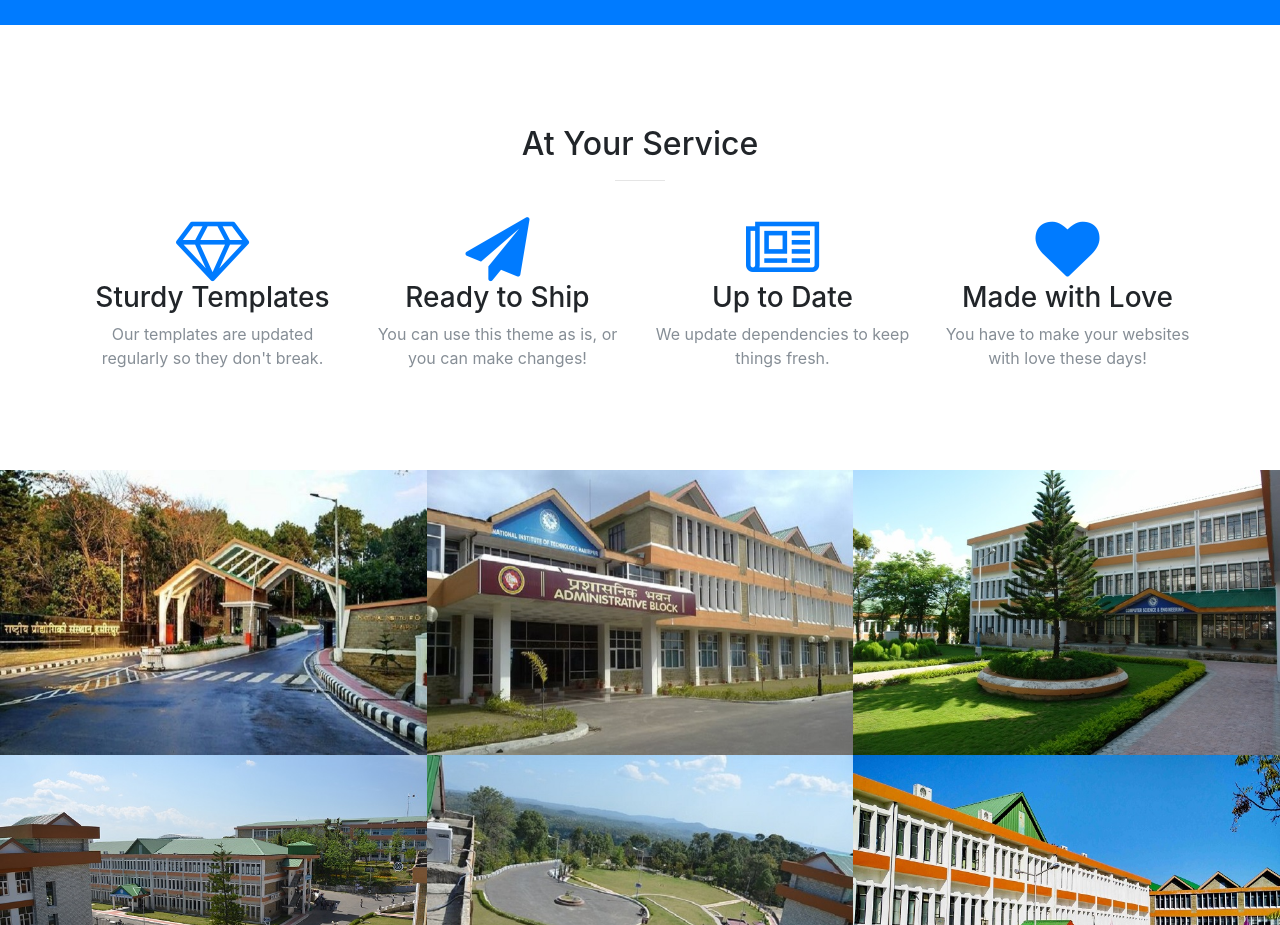
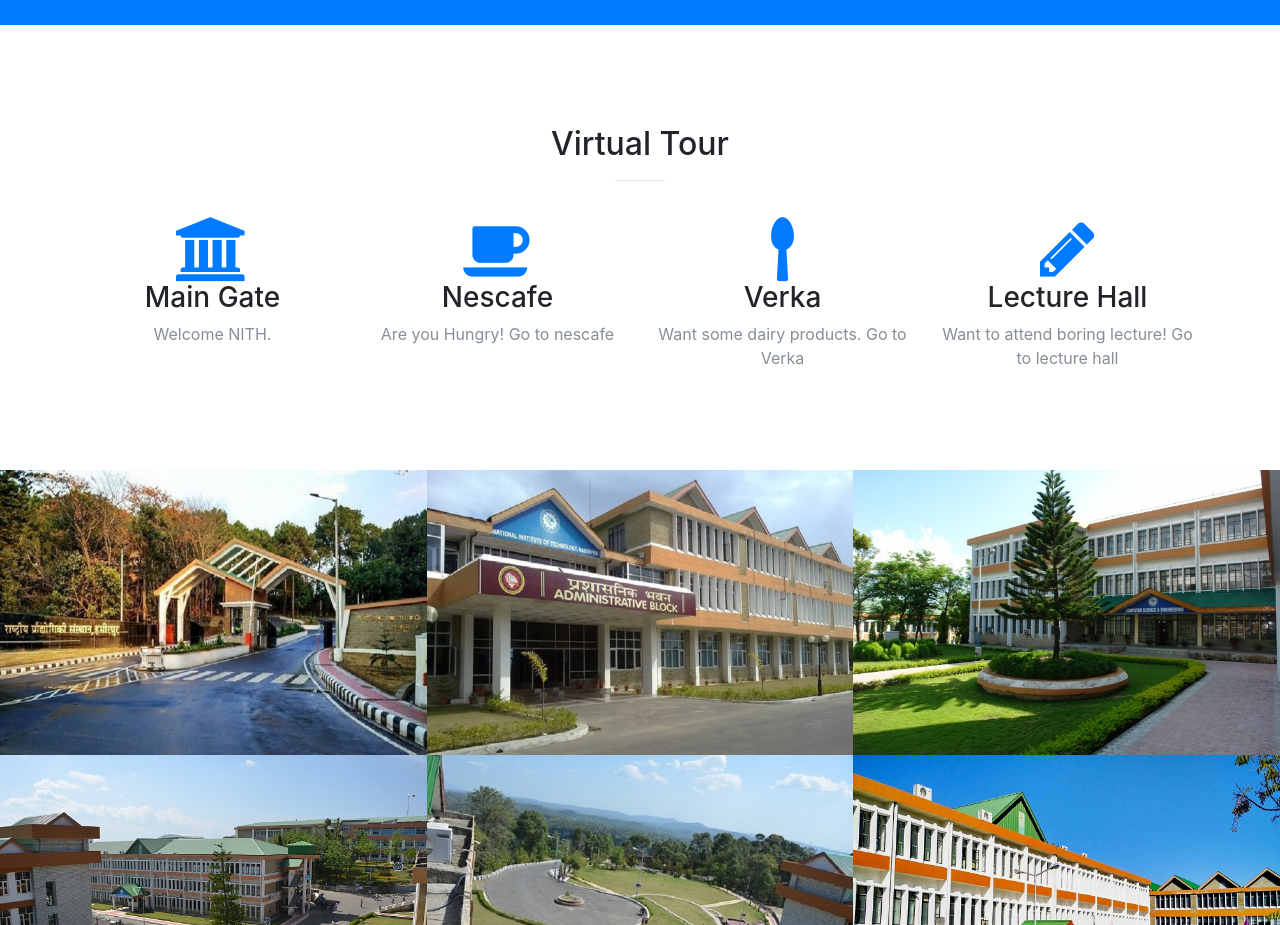
Before and after one commit to krkartikay/ProjectOmnitrix, a website with bundled scripts: page index.html in a window 1280 px wide. Shown: the part 1220-2145 px from the top of the page. Built offline with nearby package versions, Linux system fonts and the light colour scheme.

Commit message:
virtual tour icon

```diff
--- a/index.html
+++ b/index.html
@@ -81,7 +81,7 @@
       <div class="container">
         <div class="row">
           <div class="col-lg-12 text-center">
-            <h2 class="section-heading">At Your Service</h2>
+            <h2 class="section-heading">Virtual Tour</h2>
             <hr class="primary">
           </div>
         </div>
@@ -90,30 +90,30 @@
         <div class="row">
           <div class="col-lg-3 col-md-6 text-center">
             <div class="service-box">
-              <i class="fa fa-4x fa-diamond text-primary sr-icons"></i>
-              <h3>Sturdy Templates</h3>
-              <p class="text-muted">Our templates are updated regularly so they don't break.</p>
+              <i class="fa fa-4x fa-institution text-primary sr-icons"></i>
+              <h3>Main Gate</h3>
+              <p class="text-muted">Welcome NITH.</p>
             </div>
           </div>
           <div class="col-lg-3 col-md-6 text-center">
             <div class="service-box">
-              <i class="fa fa-4x fa-paper-plane text-primary sr-icons"></i>
-              <h3>Ready to Ship</h3>
-              <p class="text-muted">You can use this theme as is, or you can make changes!</p>
+              <i class="fa fa-4x fa-coffee text-primary sr-icons"></i>
+              <h3>Nescafe</h3>
+              <p class="text-muted">Are you Hungry! Go to nescafe</p>
             </div>
           </div>
           <div class="col-lg-3 col-md-6 text-center">
             <div class="service-box">
-              <i class="fa fa-4x fa-newspaper-o text-primary sr-icons"></i>
-              <h3>Up to Date</h3>
-              <p class="text-muted">We update dependencies to keep things fresh.</p>
+              <i class="fa fa-4x fa-spoon text-primary sr-icons"></i>
+              <h3>Verka</h3>
+              <p class="text-muted">Want some dairy products. Go to Verka</p>
             </div>
           </div>
           <div class="col-lg-3 col-md-6 text-center">
             <div class="service-box">
-              <i class="fa fa-4x fa-heart text-primary sr-icons"></i>
-              <h3>Made with Love</h3>
-              <p class="text-muted">You have to make your websites with love these days!</p>
+              <i class="fa fa-4x fa-pencil text-primary sr-icons"></i>
+              <h3>Lecture Hall</h3>
+              <p class="text-muted">Want to attend boring lecture! Go to lecture hall</p>
             </div>
           </div>
         </div>
```
